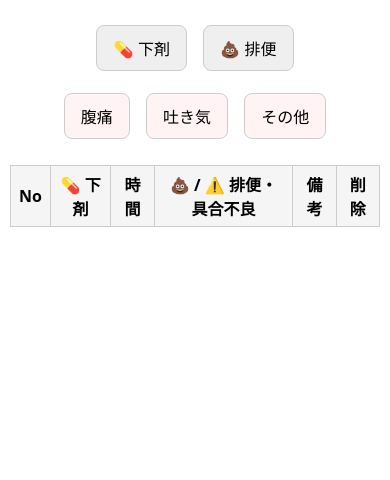
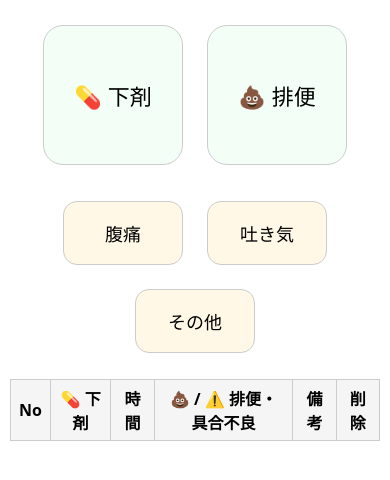
Before and after one commit to okayu888/kensa_demo, a plain HTML site: page index.html in a window 390 px wide. Shown: the part 100-580 px from the top of the page. Drawn offline with Linux system fonts and the light colour scheme.

Commit message:
ボタンの色とサイズを実装用と同じ色とサイズに変更。クリック時には色が変わる。

```diff
--- a/index.html
+++ b/index.html
@@ -9,18 +9,19 @@
 
 <h1>検査記録</h1>
 
-<!-- ▼ メイン操作ボタン -->
-<div class="buttons">
-  <button onclick="addLaxative()">💊 下剤</button>
-  <button onclick="openStoolModal()">💩 排便</button>
+<!-- ▼ メイン操作ボタン（大きい） -->
+<div class="buttons main-buttons">
+  <button class="btn-large" onclick="addLaxative()">💊 下剤</button>
+  <button class="btn-large" onclick="openStoolModal()">💩 排便</button>
 </div>
 
-<!-- ▼ 具合不良ボタン -->
-<div class="buttons sub">
-  <button onclick="addSymptom('腹痛')">腹痛</button>
-  <button onclick="addSymptom('吐き気')">吐き気</button>
-  <button onclick="addSymptom('その他')">その他</button>
+<!-- ▼ 具合不良ボタン（小さめ） -->
+<div class="buttons sub-buttons">
+  <button class="btn-small" onclick="addSymptom('腹痛')">腹痛</button>
+  <button class="btn-small" onclick="addSymptom('吐き気')">吐き気</button>
+  <button class="btn-small" onclick="addSymptom('その他')">その他</button>
 </div>
+
 
 <!-- ▼ ログテーブル -->
 <table id="logTable">
--- a/style.css
+++ b/style.css
@@ -14,9 +14,7 @@ h1 {
   margin-bottom: 10px;
 }
 
-.buttons.sub button {
-  background: #fff3f3;
-}
+
 
 button {
   padding: 10px 16px;
@@ -25,6 +23,81 @@ button {
   border-radius: 8px;
   border: 1px solid #ccc;
   cursor: pointer;
+}
+
+/* ===== 患者画面：操作ボタン調整（デモ用にも適用） ===== */
+.buttons {
+  display: flex;
+  justify-content: center;
+  flex-wrap: wrap;
+  gap: 12px;            /* ボタン同士 */
+}
+
+.main-buttons {
+  margin-bottom: 24px; /* 上段と下段 */
+}
+
+/* 下剤・排便（大きい正方形） */
+.btn-large {
+  width: 120px;
+  height: 120px;
+  font-size: 18px;
+  border-radius: 16px;
+  padding: 0; /* 既存buttonのpaddingを上書き */
+  background-color: #F3FFF6;
+}
+
+/* 腹痛・吐き気・その他（少し小さめ） */
+.btn-small {
+  min-width: 100px;
+  height: 48px;
+  font-size: 16px;
+  background-color: #FFF8E6;
+}
+
+/* タブレット */
+@media (max-width: 1024px) {
+  .btn-large {
+    width: 140px;
+    height: 140px;
+    font-size: 20px;
+  }
+  .btn-small {
+    min-width: 120px;
+    height: 56px;
+    font-size: 17px;
+  }
+}
+
+/* スマホ */
+@media (max-width: 480px) {
+  .btn-large {
+    width: 140px;
+    height: 140px;
+    font-size: 22px;
+    padding: 0;
+    border-radius: 20px;
+  }
+  .btn-small {
+    width: 120px;
+    height: 64px;
+    font-size: 18px;
+    padding: 0;
+    border-radius: 14px;
+  }
+}
+
+/* 押している間だけ色が変わる（クリック中） */
+button.btn-large:active {
+  background-color: #DFF5E6;
+  border-color: #8bcfa8;
+  transform: scale(0.97);
+}
+
+button.btn-small:active {
+  background-color: #FFE8B3;
+  border-color: #e0c36a;
+  transform: scale(0.97);
 }
 
 
```
